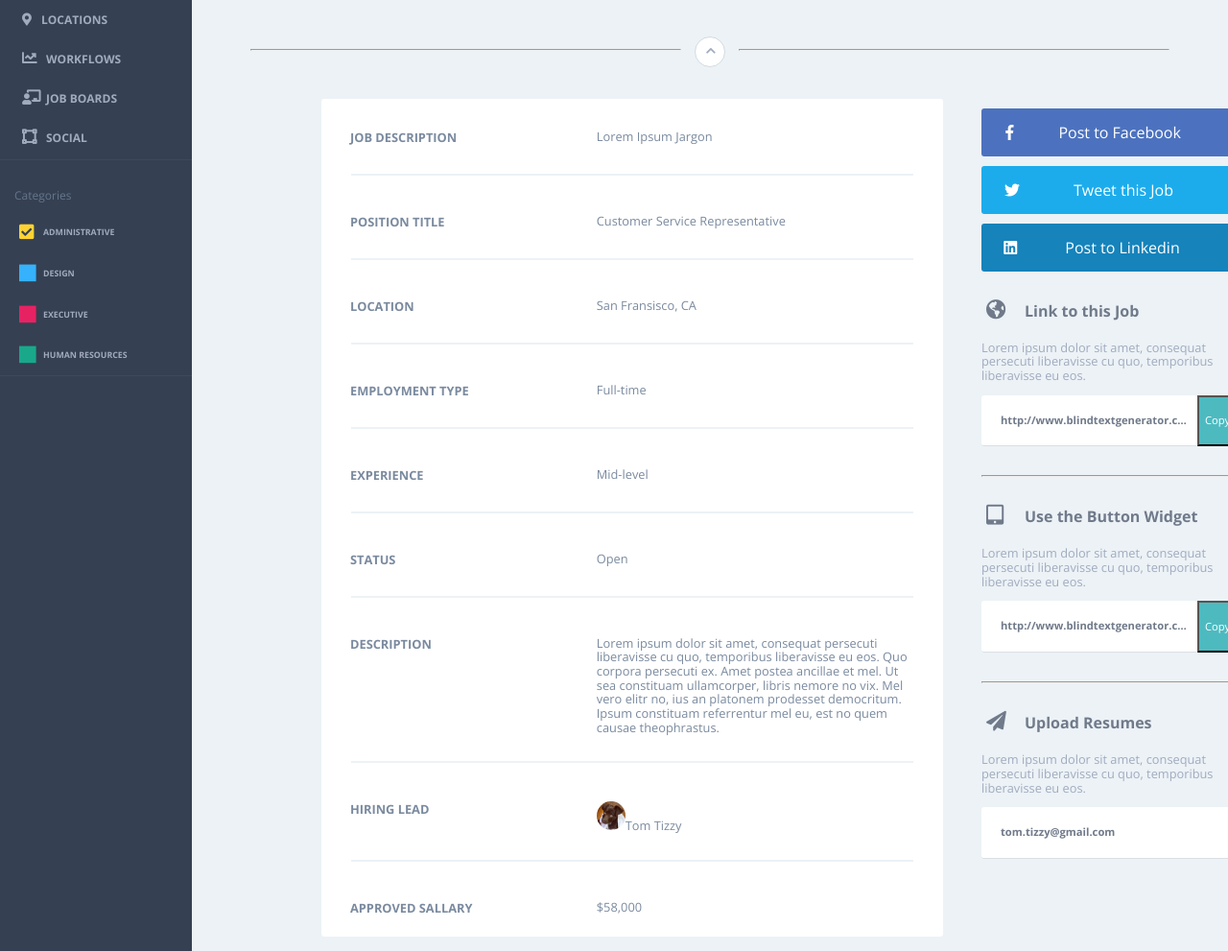
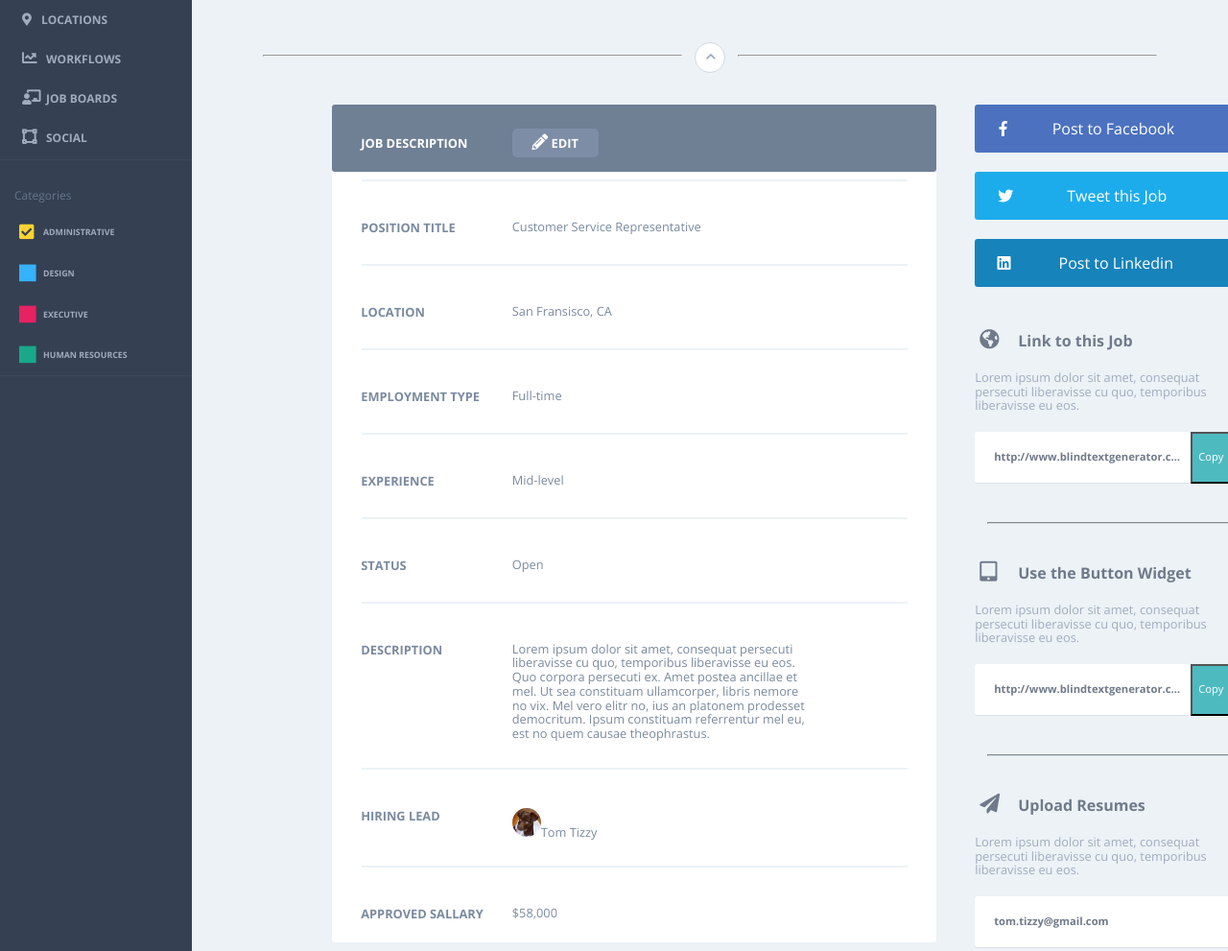
Before and after one commit to aweissman11/aw-comp-challenge-3, a plain HTML site: page index.html in a window 1280 px wide. Shown: the part 524-1515 px from the top of the page at 96% size. Drawn offline with nearby package versions, Linux system fonts and the light colour scheme; a script that the page names is missing.

Commit message:
last commit tonight

```diff
--- a/index.html
+++ b/index.html
@@ -161,26 +161,26 @@
       </div>
       <section class="info-and-sharing">
         <div class="user-info">
-          <div class="user-info-box"><p class="position-info">JOB DESCRIPTION</p>
-          <article contenteditable="true" class="entered-info" >Lorem Ipsum Jargon</article><button class="edit-btn">Edit</button></div>
+          <div class="user-info-box info-box-dark"><p class="position-info position1">JOB DESCRIPTION</p>
+          <button class="edit-btn"><i class="fas fa-pencil-alt"></i>EDIT</button></div>
           <hr class="position-page-break"/>
           <div class="user-info-box"><p class="position-info">POSITION TITLE</p>
-          <article contenteditable="true" class="entered-info">Customer Service Representative</article><button class="edit-btn">Edit</button></div>
+          <article contenteditable="true" class="entered-info">Customer Service Representative</article></div>
           <hr class="position-page-break"/>
           <div class="user-info-box"><p class="position-info">LOCATION</p>
-          <article contenteditable="true" class="entered-info">San Fransisco, CA</article><button class="edit-btn">Edit</button></div>
+          <article contenteditable="true" class="entered-info">San Fransisco, CA</article></div>
           <hr class="position-page-break"/>
           <div class="user-info-box"><p class="position-info">EMPLOYMENT TYPE</p>
-          <article contenteditable="true" class="entered-info">Full-time</article><button class="edit-btn">Edit</button></div>
+          <article contenteditable="true" class="entered-info">Full-time</article></div>
           <hr class="position-page-break"/>
           <div class="user-info-box"><p class="position-info">EXPERIENCE</p>
-          <article contenteditable="true" class="entered-info">Mid-level</article><button class="edit-btn">Edit</button></div>
+          <article contenteditable="true" class="entered-info">Mid-level</article></div>
           <hr class="position-page-break"/>
           <div class="user-info-box"><p class="position-info">STATUS</p>
-          <article contenteditable="true" class="entered-info">Open</article><button class="edit-btn">Edit</button></div>
+          <article contenteditable="true" class="entered-info">Open</article></div>
           <hr class="position-page-break"/>
           <div class="user-info-box"><p class="position-info">DESCRIPTION</p>
-          <article contenteditable="true" class="entered-info">Lorem ipsum dolor sit amet, consequat persecuti liberavisse cu quo, temporibus liberavisse eu eos. Quo corpora persecuti ex. Amet postea ancillae et mel. Ut sea constituam ullamcorper, libris nemore no vix. Mel vero elitr no, ius an platonem prodesset democritum. Ipsum constituam referrentur mel eu, est no quem causae theophrastus.</article><button class="edit-btn">Edit</button></div>
+          <article contenteditable="true" class="entered-info">Lorem ipsum dolor sit amet, consequat persecuti liberavisse cu quo, temporibus liberavisse eu eos. Quo corpora persecuti ex. Amet postea ancillae et mel. Ut sea constituam ullamcorper, libris nemore no vix. Mel vero elitr no, ius an platonem prodesset democritum. Ipsum constituam referrentur mel eu, est no quem causae theophrastus.</article></div>
           <hr class="position-page-break"/>
           <div class="user-info-box"><p class="position-info">HIRING LEAD</p>
           <p class="entered-info"><img class="frankie2" src="files/frankie-face.png">Tom Tizzy</p></div>
--- a/styles.css
+++ b/styles.css
@@ -5,8 +5,6 @@
 body {
     box-sizing: border-box;
     margin: 0;
-    /*display: grid;*/
-    /*grid-template-columns: 200px 1fr;*/
     background-color: #354052;
 }
 
@@ -30,7 +28,6 @@ main {
     top: 0;
     left: 0;
     bottom: 0;
-    /*overflow-x: visible;*/
     transition: 0.5s;
 }
 
@@ -146,7 +143,6 @@ main {
 .search-bar {
   display: flex;
   height: 70px;
-  /*border-bottom: solid .1px #A2AAB7;*/
   background-color: #FFFFFF;
 }
 
@@ -185,12 +181,6 @@ button.sidebar-toggle {
 .sidebar-toggle:hover .fa-bars {
   color: #A1ABBE;
 }
-
-/*.fa-search {
-  margin-top: 28px;
-  margin-right: 30px;
-  border-bottom: solid .1px #A2AAB7;
-}*/
 
 .search-input {
   height: 67.5px;
@@ -400,13 +390,10 @@ li {
 
 .summary-page {
   max-height: 100%;
-  /*display: grid;*/
-  /*grid-template-columns: repeat(auto-fit, minmax(400px, 1fr));*/
   padding-bottom: 50px;
 }
 
 .page-nav {
-  /*border-bottom: solid 3px #FFFFFF;*/
   margin: 0 10px;
   font-size: .65em;
   height: 40px;
@@ -416,7 +403,6 @@ li {
 
 .page-nav:hover {
   color: black;
-  /*background-color: #26A6F7;*/
   border-bottom: solid 3px #26a6f7;
 }
 
@@ -509,7 +495,6 @@ li {
 /*The graph lives mostly in the js*/
 
 .graph-box {
-  /*width: 400px;*/
   margin-right: 40px;
 }
 
@@ -543,7 +528,6 @@ li {
 .graph-label {
   align-self: center;
   text-align: center;
-  margin-bottom: -25px;
   background-color: #FFFFFF;
   border: solid 1px #d2dae1;
   border-radius: 25px;
@@ -614,6 +598,7 @@ li {
 .user-overview {
   margin: 0;
   background-color: #ECF2F6;
+  padding: 0 15px;
 }
 
 .info-and-sharing {
@@ -642,7 +627,33 @@ li {
 }
 
 .edit-btn {
-  display: none;
+  background-color: #7d8da5;
+  border: none;
+  border-radius: 5px;
+  color: white;
+  height: 30px;
+  margin-top: 25px;
+  font-size: .8em;
+  font-weight: bold;
+  width: 90px;
+  text-align: center;
+}
+
+.fa-pencil-alt {
+  margin: auto 15px auto 0;
+  color: white;
+}
+
+.fa-pencil-alt::before {
+  margin: 0;
+}
+
+.info-box-dark {
+  background-color: #6f7f94;
+}
+
+.position1 {
+  color: #FFFFFF;
 }
 
 .user-info-box {
@@ -652,21 +663,6 @@ li {
   box-sizing: contain;
   border-radius: 3px;
 }
-
-/*.user-info-box:hover {
-  background-color: #6f7e94;
-}*/
-
-/*
-.user-info-box:hover .position-info {
-  background-color: #6f7e94;
-  color: #FFFFFF;
-}*/
-
-/*.user-info-box:hover .entered-info {
-  background-color: #6f7e94;
-  color: #FFFFFF;
-}*/
 
 .user-info-box:hover .position-page-break {
   margin-top: 0
@@ -681,14 +677,14 @@ li {
 .position-info {
   font-weight: bold;
   margin: 10px 0 auto 30px;
-  width: 35%;
+  width: 25%;
   min-width: 150px;
   height: 60px;
   line-height: 60px;
 }
 
 .entered-info {
-    margin: 10px 0 auto 30px;
+    margin: 10px 0 auto;
     width: 50%;
     resize: none;
     padding-bottom: 20px;
@@ -705,16 +701,11 @@ li {
 
 /*sharing*/
 
-/*.sharing {
-    border: solid;
-    border-width: .5px;
-}*/
-
 .share-btn {
   height: 50px;
   line-height: 50px;
   width: 280px;
-  margin: 10px auto;
+  margin: 20px auto;
   border-radius: 3px;
   text-align: center;
   color: #FFFFFF;
@@ -722,6 +713,7 @@ li {
 
 .facebook {
   background-color: #4c72bf;
+  margin-top: 0;
 }
 
 .twitter {
@@ -730,6 +722,7 @@ li {
 
 .linkedin {
   background-color: #1683bb;
+  margin-bottom: 45px;
 }
 
 .facebook:hover,
@@ -756,7 +749,7 @@ li {
 
 .share-options {
   width: 280px;
-  margin: 30px auto;
+  margin: 40px auto;
 }
 
 .fa-globe-americas::before,
@@ -773,6 +766,7 @@ li {
 
 .share-instructions-info {
   font-size: .8em;
+  margin-bottom: 20px;
 }
 
 .link-form {
@@ -807,6 +801,12 @@ li {
   filter: brightness(80%);
 }
 
+.sharing-break {
+  width: 90%;
+  border-color: #d2dae1;
+  border-width: .5px;
+}
+
 
 /*------------MEDIA QUERIES------------*/
 
@@ -818,7 +818,6 @@ li {
   }
     .stat-charts {
     justify-content: center;
-    /*width: 50%;*/
   }
 
   .flex-wrapper {
@@ -969,11 +968,9 @@ li {
 
   .flex-wrapper {
     justify-content: space-around;
-    /*margin: 0 40px;*/
   }
 
   .stat-charts {
-    /*width: 100%;*/
     align-self: center;
   }
 
@@ -984,10 +981,6 @@ li {
   .sharing {
     flex-direction: column-reverse;
   }
-
-/*  .share-options {
-    width: 65%;
-  }*/
 
   .link-form {
     width: 100%;
@@ -1030,15 +1023,6 @@ li {
     justify-content: center;
   }
 
-/*  .position-info,
-  .entered-info {
-    text-align: center;
-  }*/
-
-  .entered-info {
-    padding-top: 0;
-  }
-
 }
 
 @media (max-width: 759px) {
@@ -1046,6 +1030,10 @@ li {
   .position-info {
     text-align: center;
     margin: 0;
+  }
+
+  .edit-btn {
+    margin-top: 15px;
   }
 
   .entered-info {
@@ -1061,81 +1049,11 @@ li {
 
 }
 
-/*
-@media (max-width: 653px) {
-
-  .sidebar {
-    width: 100%;
-    position: static;
-    height: 100%;
-    margin: 0;
-  }
-
-  .sidebar-group {
-    display: flex;
-    flex-wrap: wrap;
-    flex-direction: row;
-    justify-content: center;
-  }
-
-  .sidebar-group-header {
-    grid-column: 1 / -1;
-    margin: 10px auto;
-    width: 100%;
-    text-align: center;
-  }
-
-  .hover-div {
-    display: flex;
-    justify-content: center;
-  }
-
-  button.sidebar-toggle {
-    display: none;
-    width: 80px;
-  }
-
-  .graph {
-    width: 200%;
-  }
-
-  body {
-    display: grid;
-    grid-template-columns: 1fr;
-    width: 100vw;
-  }
-
-  main {
-    margin: 0;
-  }
-
-  .search-input {
-    min-width: 80px;
-    max-width: 50%;
-  }
-
-}*/
-
-
-@media (max-width: 568px) {
-/*  .share-options {
-    width: 65%;
-  }*/
-}
-
 @media (max-width: 505px) {
 
   .share-instructions {
     font-size: .8em;
   }
-
-/*  .share-options {
-    width: 75%;
-  }
-
-  .share-btn {
-    width: 80%;
-  }*/
 
 }
 
@@ -1220,4 +1138,8 @@ li {
     width: 200px;
   }
 
+  .share-btn {
+    width: 90%;
+  }
+
 }
```
Also changed, not shown: scripts.js (+4 -65 lines).
